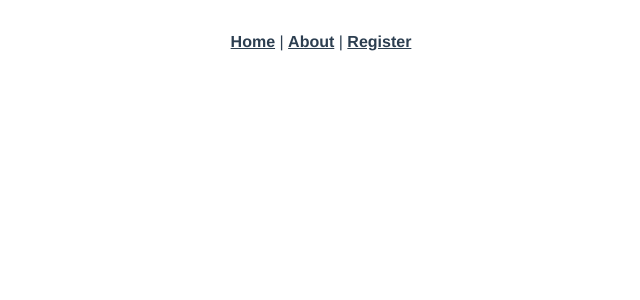
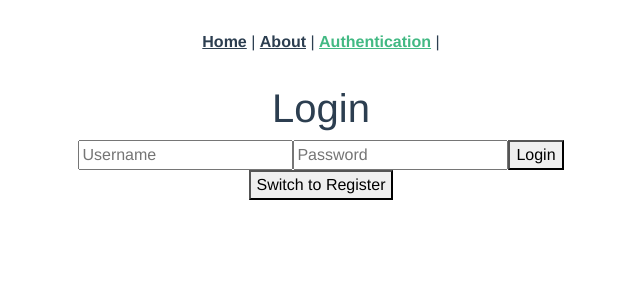
Before and after one commit to tzuchientseng/education_website, a Vue app: page /#/auth in a window 1280 px wide. Shown: the top 300 px of the page, without its empty margins (319-959 px from the left). Built offline with nearby package versions, Linux system fonts and the light colour scheme.

Commit message:
Authentication

```diff
--- a/src/App.vue
+++ b/src/App.vue
@@ -2,7 +2,7 @@
    <nav>
       <router-link to="/">Home</router-link> |
       <router-link to="/about">About</router-link> |
-      <router-link to="/register">Register</router-link>
+      <router-link to="/auth">Authentication</router-link> |
     </nav>
   <router-view/>
 </template>
--- a/src/router/index.js
+++ b/src/router/index.js
@@ -1,6 +1,6 @@
 import { createRouter, createWebHashHistory } from 'vue-router'
 import HomeView from '../views/HomeView.vue'
-import RegisterView from '../views/RegisterView.vue'
+import AuthView from '../views/AuthView.vue'
 
 const routes = [
   {
@@ -17,9 +17,9 @@ const routes = [
     component: () => import(/* webpackChunkName: "about" */ '../views/AboutView.vue')
   },
   {
-    path: '/register',
-    name: 'Register',
-    component: RegisterView
+    path: '/auth',
+    name: 'auth',
+    component: AuthView
   }
 ]
 
--- /dev/null
+++ b/src/views/AuthView.vue
@@ -0,0 +1,69 @@
+<template>
+  <div>
+    <h1 v-if="isLoginMode">Login</h1>
+    <h1 v-else>Register</h1>
+    <form @submit.prevent="isLoginMode ? login() : register()">
+      <input type="text" v-model="username" placeholder="Username" required>
+      <input type="email" v-model="email" v-if="!isLoginMode" placeholder="Email" required>
+      <input type="password" v-model="password" placeholder="Password" required>
+      <button type="submit">{{ isLoginMode ? 'Login' : 'Register' }}</button>
+    </form>
+    <button @click="toggleMode">{{ isLoginMode ? 'Switch to Register' : 'Switch to Login' }}</button>
+  </div>
+</template>
+
+<script>
+import axios from 'axios'
+
+export default {
+  name: 'AuthView',
+  data() {
+    return {
+      isLoginMode: true,
+      username: '',
+      email: '',
+      password: ''
+    }
+  },
+  methods: {
+    toggleMode() {
+      this.isLoginMode = !this.isLoginMode;
+      this.username = '';
+      this.email = '';
+      this.password = '';
+    },
+    async login() {
+      try {
+        const response = await axios.post('http://127.0.0.1:8000/api/token/', {
+          username: this.username,
+          password: this.password
+        });
+        const { access, refresh } = response.data;
+        localStorage.setItem('access_token', access);
+        localStorage.setItem('refresh_token', refresh);
+        alert('Login successful');
+        this.$router.push('/');
+      } catch (error) {
+        console.error('Login error:', error.response ? error.response.data : error.message);
+        alert('An error occurred during login.');
+      }
+    },
+    async register() {
+      try {
+        const response = await axios.post('http://127.0.0.1:8000/api/auth/register/', {
+          username: this.username,
+          email: this.email,
+          password: this.password
+        });
+        console.log('Register response:', response.data);
+        alert('User registered successfully');
+        this.toggleMode();  // 自動切換到登入模式
+      } catch (error) {
+        console.error('Registration error:', error.response ? error.response.data : error.message);
+        alert('An error occurred during registration.');
+      }
+    }
+
+  }
+}
+</script>
--- a/src/views/RegisterView.vue
+++ /dev/null
@@ -1,41 +0,0 @@
-<template>
-  <div>
-    <h1>Register</h1>
-    <form @submit.prevent="register">
-      <input type="text" v-model="username" placeholder="Username" required>
-      <input type="email" v-model="email" placeholder="Email" required>
-      <input type="password" v-model="password" placeholder="Password" required>
-      <button type="submit">Register</button>
-    </form>
-  </div>
-</template>
-
-<script>
-import axios from 'axios'
-
-export default {
-  name: 'RegisterView',
-  data() {
-    return {
-      username: '',
-      email: '',
-      password: ''
-    }
-  },
-  methods: {
-    async register() {
-      try {
-        await axios.post('http://127.0.0.1:8000/api/register/', {
-          username: this.username,
-          email: this.email,
-          password: this.password
-        });
-        alert('User registered successfully');
-        this.$router.push('/login');
-      } catch (error) {
-        alert(error.response.data);
-      }
-    }
-  }
-}
-</script>
```
